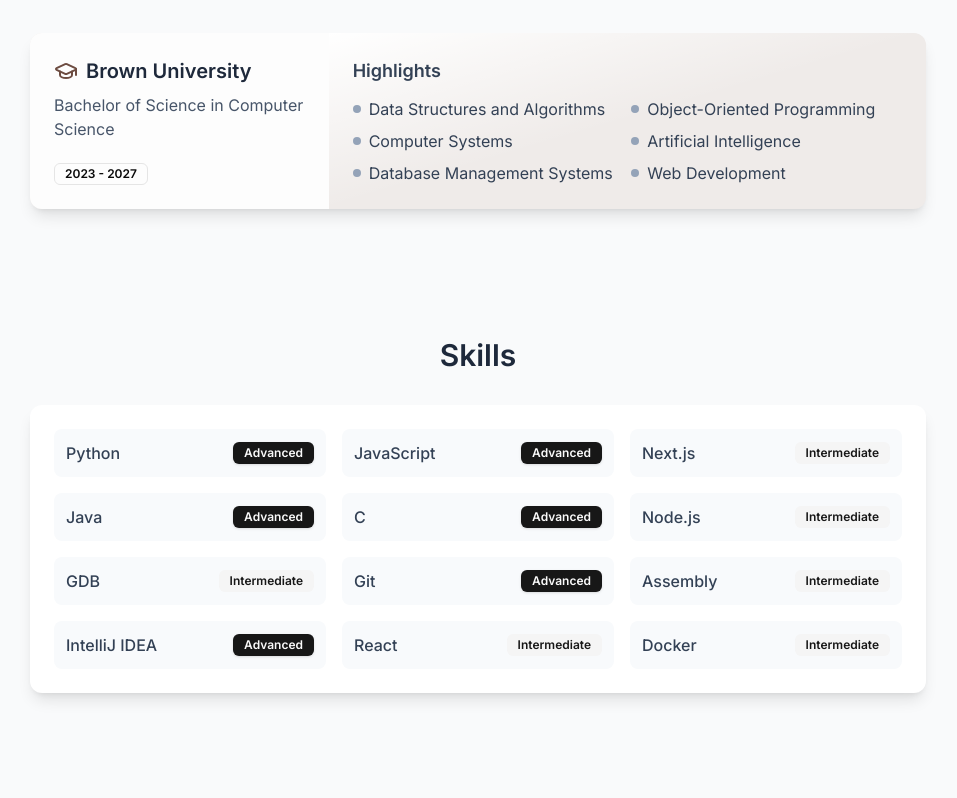
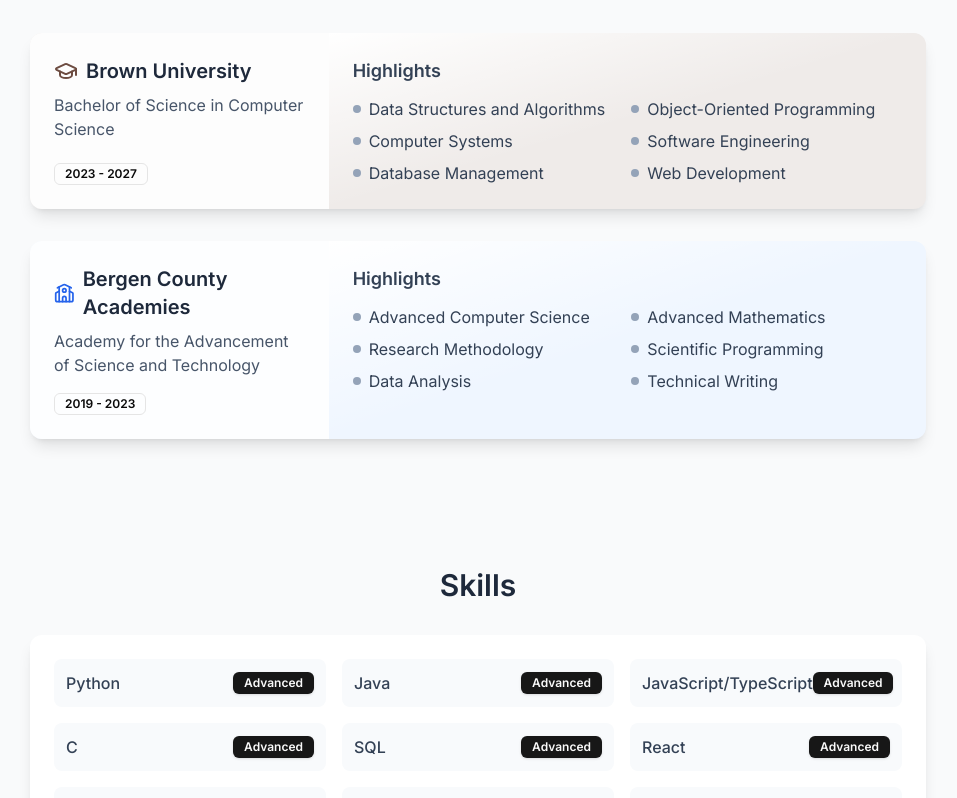
Before and after one commit to TitusFleming/my-website, a Next.js app: page / in a window 1280 px wide. Shown: the part 640-1438 px from the top of the page, without its empty margins (162-1119 px from the left). Built offline with nearby package versions, Linux system fonts and the light colour scheme.

Commit message:
improved some layout and wording

```diff
--- a/src/app/layout.tsx
+++ b/src/app/layout.tsx
@@ -4,8 +4,8 @@
 const inter = Inter({ subsets: ['latin'] });
 
 export const metadata = {
-  title: 'Richard “Tito” Fleming - Computer Science Student',
-  description: 'Personal website of Richard “Tito” Fleming, a Computer Science sophomore at Brown University',
+  title: 'Richard "Tito" Fleming - Computer Science Student',
+  description: 'Personal website of Richard "Tito" Fleming, a Computer Science student at Brown University',
 };
 
 export default function RootLayout({
--- a/src/components/Education.tsx
+++ b/src/components/Education.tsx
@@ -14,9 +14,24 @@
         "Data Structures and Algorithms",
         "Object-Oriented Programming",
         "Computer Systems",
-        "Artificial Intelligence",
-        "Database Management Systems",
+        "Software Engineering",
+        "Database Management",
         "Web Development"
+      ]
+    },
+    {
+      school: "Bergen County Academies",
+      degree: "Academy for the Advancement of Science and Technology",
+      period: "2019 - 2023",
+      icon: <School className="w-6 h-6 text-blue-600" />,
+      color: "bg-blue-50",
+      details: [
+        "Advanced Computer Science",
+        "Advanced Mathematics",
+        "Research Methodology",
+        "Scientific Programming",
+        "Data Analysis",
+        "Technical Writing"
       ]
     }
   ];
--- a/src/components/Skills.tsx
+++ b/src/components/Skills.tsx
@@ -4,17 +4,17 @@
 export default function Skills() {
   const skills = [
     { name: "Python", level: "Advanced" },
-    { name: "JavaScript", level: "Advanced" },
-    { name: "Next.js", level: "Intermediate" },
     { name: "Java", level: "Advanced" },
+    { name: "JavaScript/TypeScript", level: "Advanced" },
     { name: "C", level: "Advanced" },
-    { name: "Node.js", level: "Intermediate" },
-    { name: "GDB", level: "Intermediate" },
+    { name: "SQL", level: "Advanced" },
+    { name: "React", level: "Advanced" },
+    { name: "Next.js", level: "Advanced" },
+    { name: "Node.js", level: "Advanced" },
     { name: "Git", level: "Advanced" },
+    { name: "Docker", level: "Intermediate" },
+    { name: "Tableau", level: "Intermediate" },
     { name: "Assembly", level: "Intermediate" },
-    { name: "IntelliJ IDEA", level: "Advanced" },
-    { name: "React", level: "Intermediate" },
-    { name: "Docker", level: "Intermediate" },
   ];
 
   return (
```
